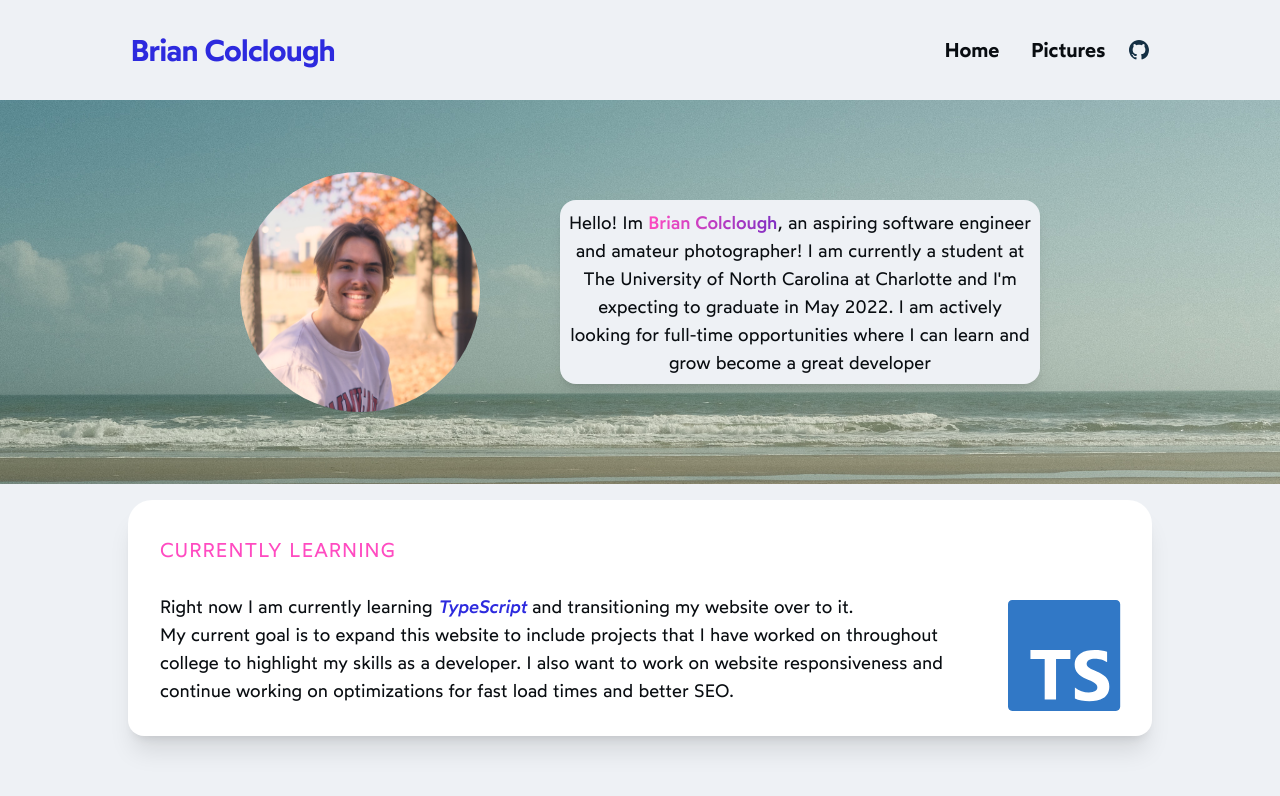
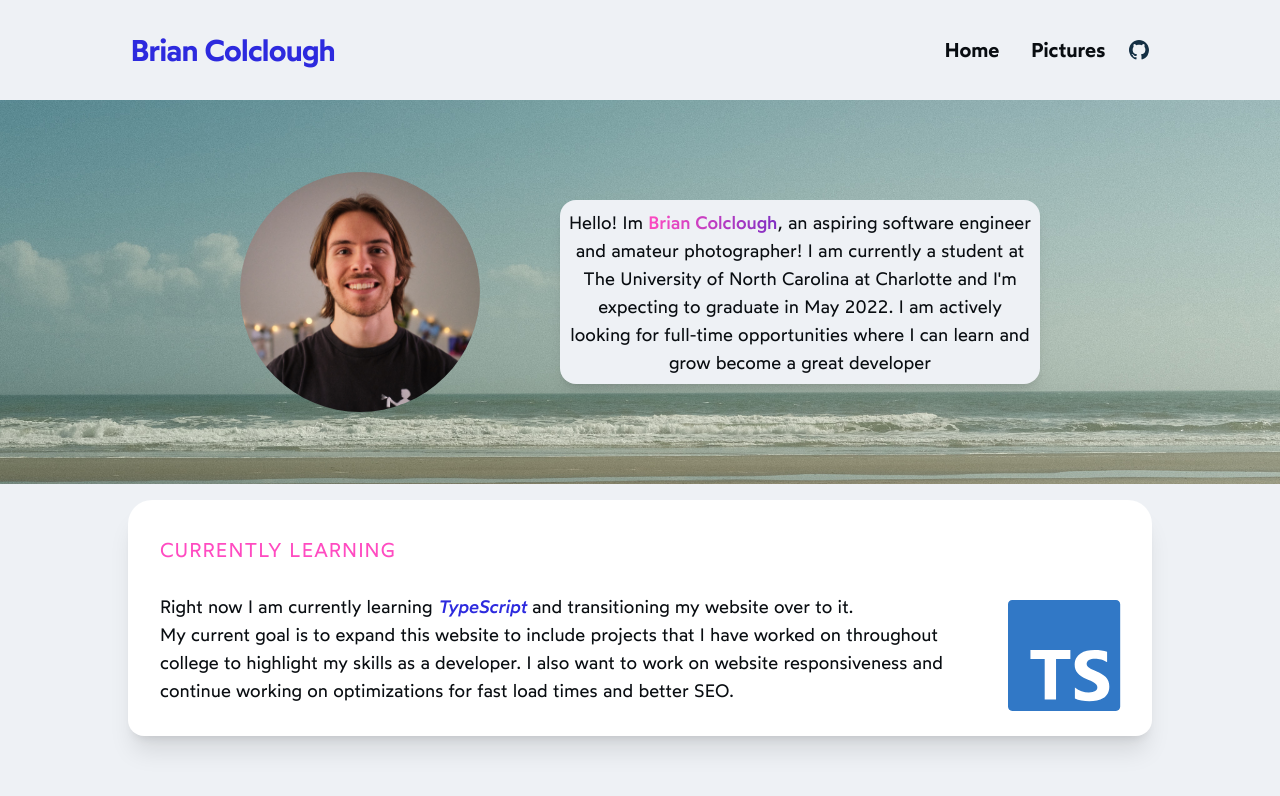
Before and after one commit to BrianColclough/Portfolio, a Next.js app: page / in a window 1280 px wide. Shown: the top 796 px of the page. Built offline with nearby package versions, Linux system fonts and the light colour scheme.

Commit message:
New headshot

```diff
--- a/components/intro.tsx
+++ b/components/intro.tsx
@@ -21,10 +21,10 @@ const Intro = (props) => {
               <Image
                 className="rounded-full"
                 alt="Headshot of Brian Colclough"
-                src="/assets/Uptown-Dec 03 2021-0188.jpg?webp"
+                src="/assets/Headshot.jpg?webp"
                 layout="responsive"
                 placeholder="blur"
-                blurDataURL="/assets/Uptown-Dec 03 2021-0188.jpg?webp"
+                blurDataURL="/assets/Headshot.jpg?webp"
                 objectFit="contain"
                 objectPosition="50% 50%"
                 sizes="50vw"
```
Also changed, not shown: public/assets/Uptown-Dec 03 2021-0188.jpg (deleted), public/assets/headshot.jpg (added).
